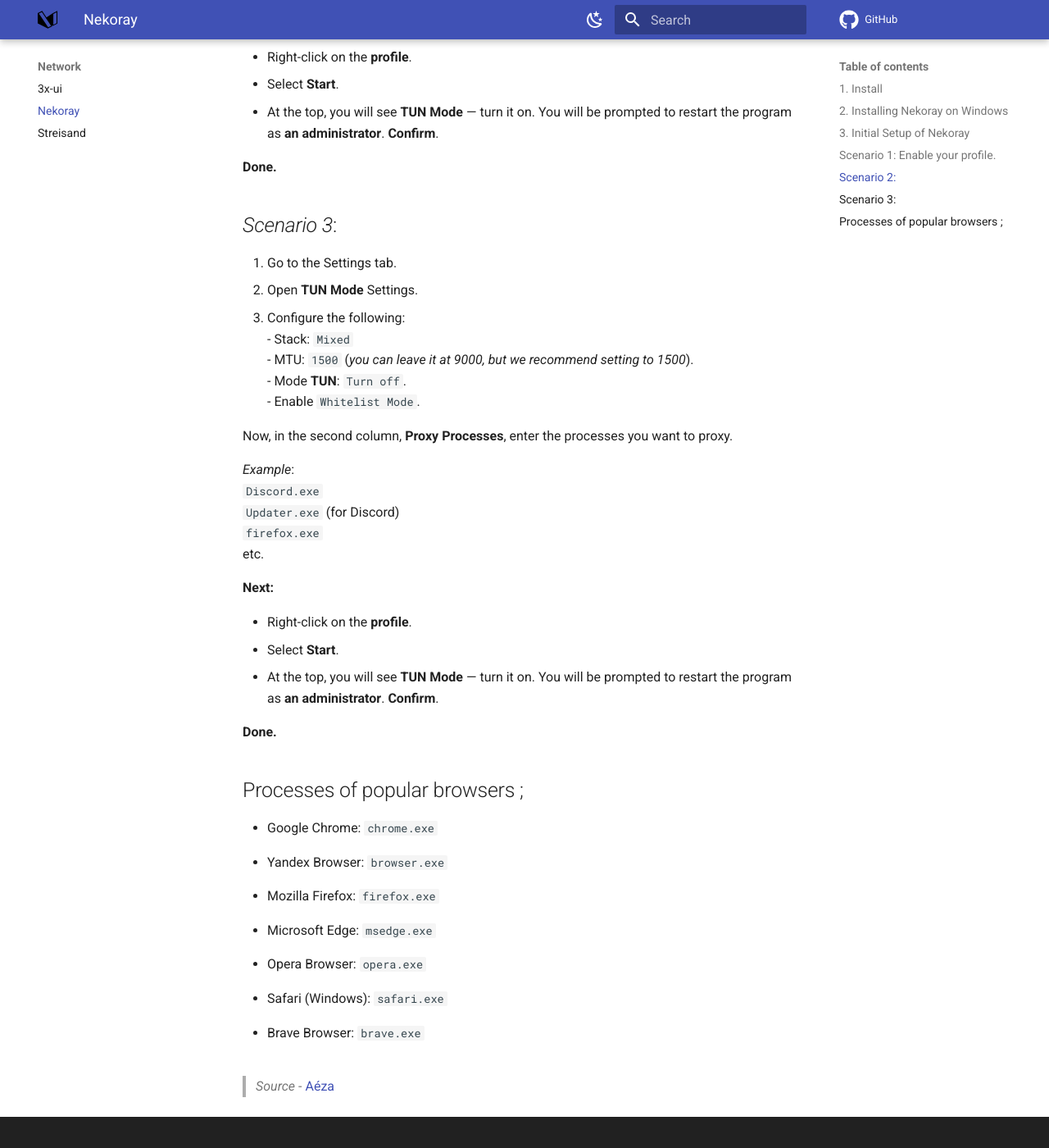
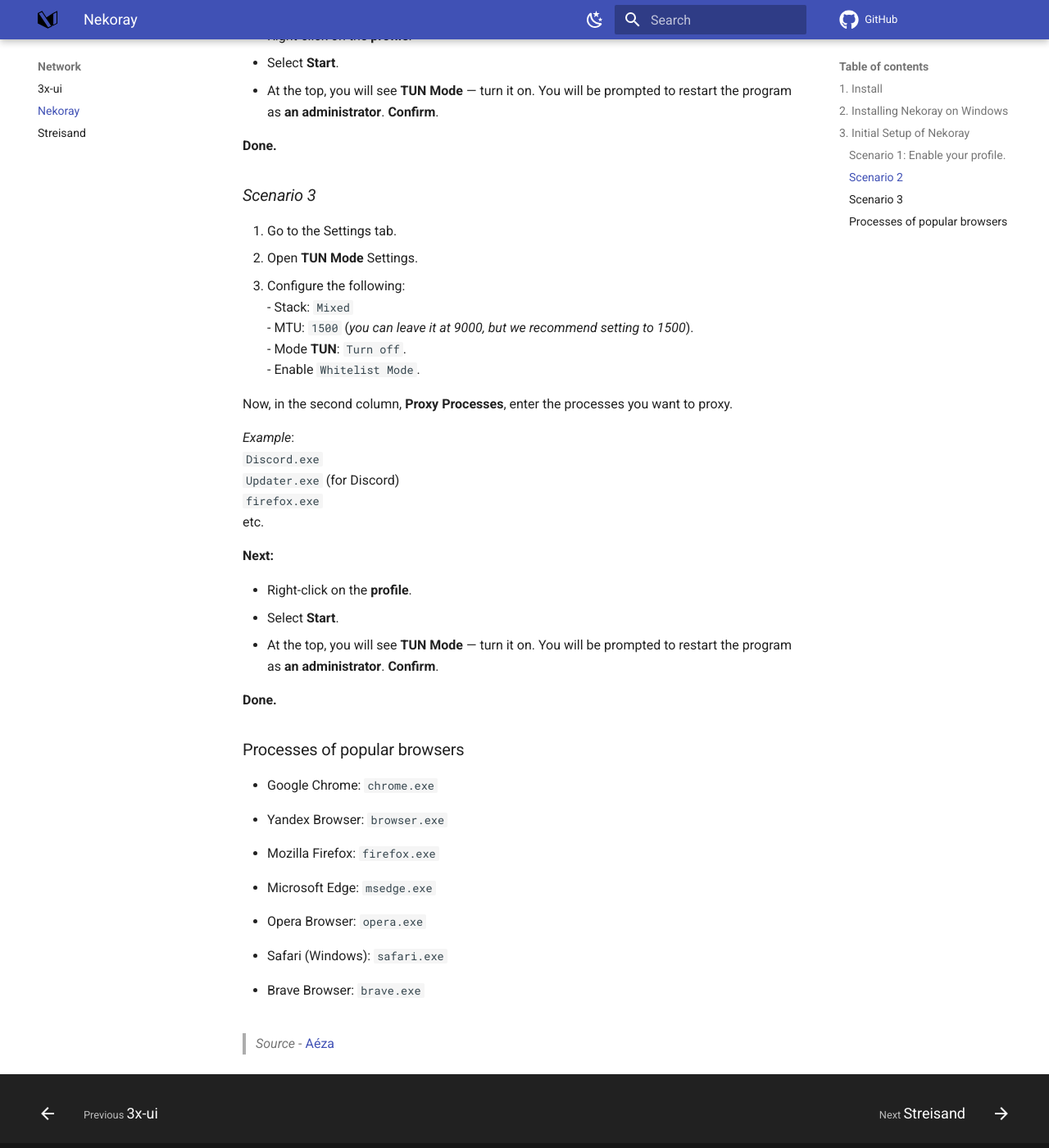
Before and after one commit to TeamDominant/Wiki-mkdocs, an MkDocs documentation site: the page built from docs/nekoray.md, in a window 1280 px wide and 1400 px high, scrolled down 2963 px. Shown: the whole window at 82% size. Built offline with MkDocs 1.6.1 and Material for MkDocs 9.7.7, drawn with Linux system fonts in a browser that asks for light colours; comment, search, counter and statistics services are not loaded.

Commit message:
fixed table of contents

```diff
--- a/docs/nekoray.md
+++ b/docs/nekoray.md
@@ -84,7 +84,7 @@
 
 3. This scenario involves configuring TUN Mode for specific programs. This is **only relevant** for versions **3.24** and **3.25**.
 
-## *Scenario 1*: Enable your profile.
+### *Scenario 1*: Enable your profile.
 
 **System Proxy mode**
 
@@ -94,7 +94,7 @@
 
 **Done.**
 
-## *Scenario 2*:
+### *Scenario 2*
 
 **For 3.26 version**
 
@@ -114,7 +114,7 @@
 
 **Done.**
 
-## *Scenario 3*:
+### *Scenario 3*
 
 1. Go to the Settings tab.
 2. Open **TUN Mode** Settings.
@@ -140,7 +140,7 @@
 
 **Done.**
 
-## Processes of popular browsers ;
+### Processes of popular browsers
 
 - Google Chrome: `chrome.exe`
 
```
